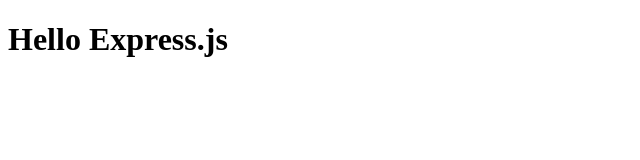
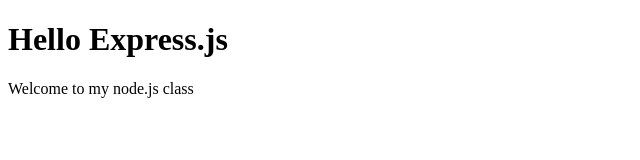
Before and after one commit to mayanktiwarius/web-server, a website: page public/index.html in a window 1280 px wide. Shown: the whole page, without its empty margins (0-640 px from the left). Drawn offline with Linux system fonts and the light colour scheme.

Commit message:
Updated index.html

```diff
--- a/public/index.html
+++ b/public/index.html
@@ -6,5 +6,6 @@
 	</head>
 	<body>
 		<h1>Hello Express.js</h1>
+		<p> Welcome to my node.js class</p>
 	</body>
 </html>
```
